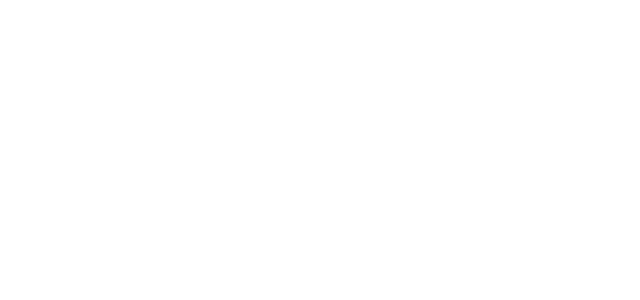
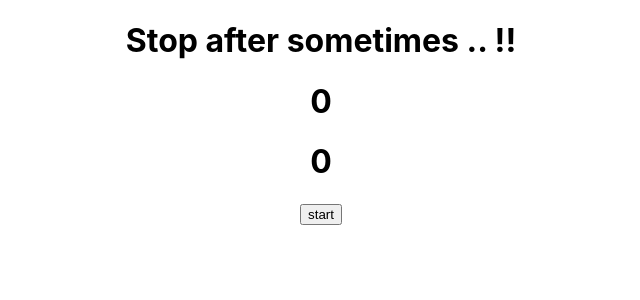
Before and after one commit to Ajit24/React_revision, a React (Create React App) app in the folder react-all/: page / in a window 1280 px wide. Shown: the top 300 px of the page, without its empty margins (319-959 px from the left). Built offline with nearby package versions, Linux system fonts and the light colour scheme.

Commit message:
stop after sometimes

```diff
--- a/react-all/src/Component/StopAfterSomeTime/StopAfterSomeTime.jsx
+++ b/react-all/src/Component/StopAfterSomeTime/StopAfterSomeTime.jsx
@@ -1,12 +1,45 @@
-import React from 'react'
+import React, { useEffect, useState } from 'react'
 
-const StopAfterSomeTime = () => {
+export default function StopAfterSomeTime() {
+
+    const[sec, setSec] = useState(0)
+    const[min , setMin] = useState(0)
+    const[visible, setVisible] = useState(false)
+
+    useEffect(() => {
+
+        setTimeout(() => {
+           if(visible){
+            if(min == 2){
+                alert("done")
+                setMin(0)
+                setSec(0)
+                setVisible(false)
+                clearTimeout()
+            }
+            else{
+                if(sec == 60){
+                    setMin(min + 1)
+                    setSec(0)
+                }
+                else{
+                    setSec(sec + 1)
+                }
+            }
+           }
+
+
+
+        },200)
+
+    },[sec, min, visible])
 
   return (
     <div>
-
+      <h1>Stop after sometimes .. !! </h1>
+      <h1>{min}</h1>
+      <h1>{sec}</h1>
+      <button onClick={() => setVisible(true) }>start</button>
     </div>
   )
 }
-
-export default StopAfterSomeTime
```
